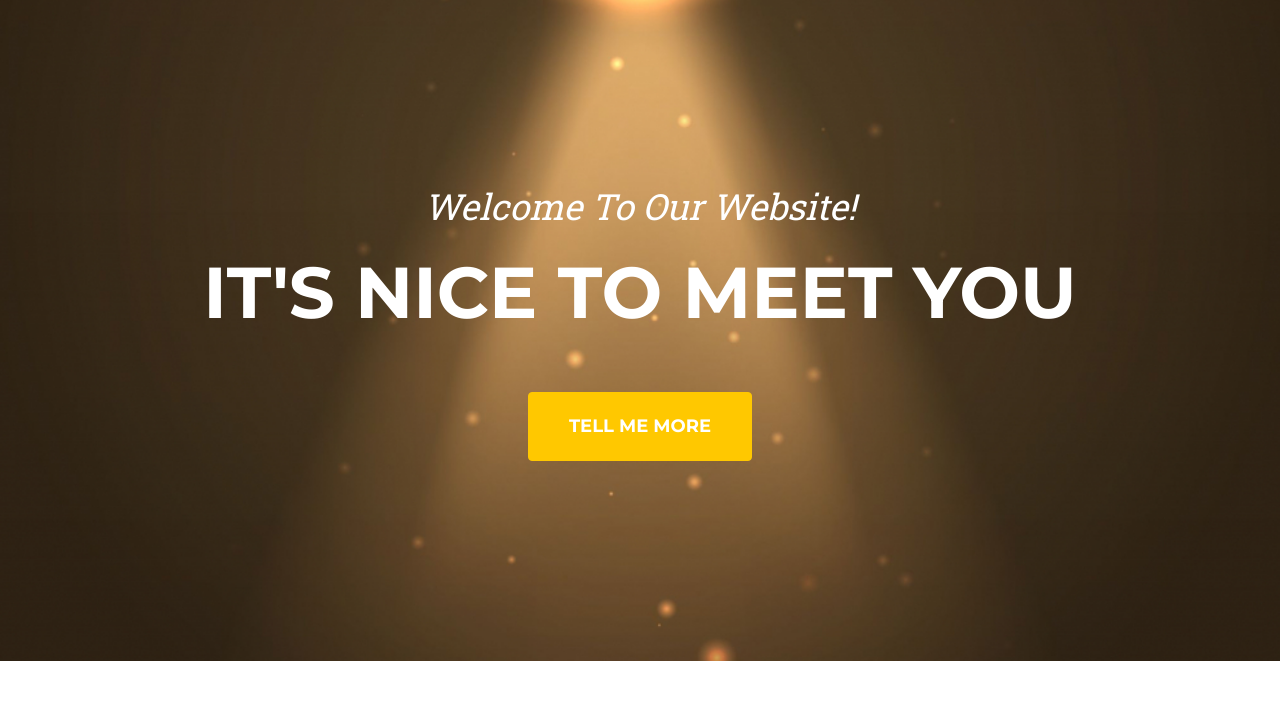
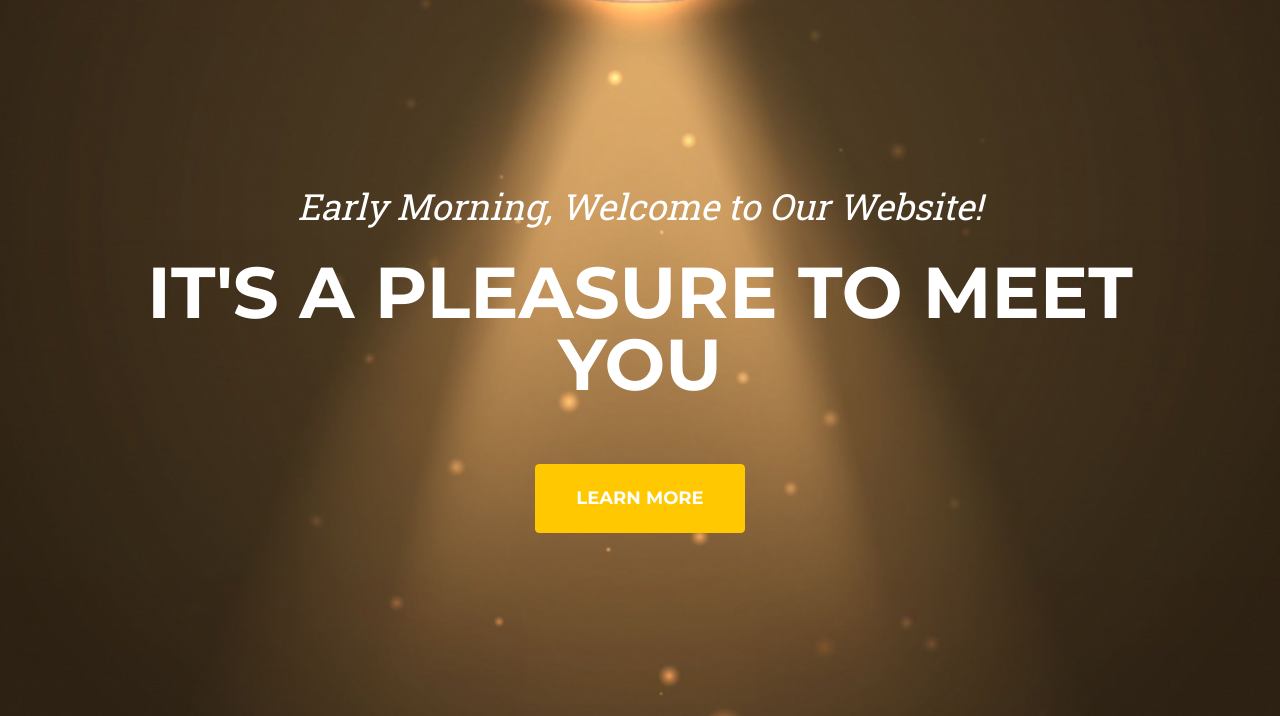
Before and after one commit to marilynformentiera/a2l-website, a plain HTML site: page index.html in a window 1280 px wide. Shown: the part 84-800 px from the top of the page. Drawn offline with nearby package versions, Linux system fonts and the light colour scheme.

Commit message:
Added some java and changed header text

```diff
--- a/index.html
+++ b/index.html
@@ -22,7 +22,10 @@
     <!-- Navigation-->
     <nav class="navbar navbar-expand-lg navbar-dark fixed-top" id="mainNav">
         <div class="container">
-            <a class="navbar-brand" href="#page-top"><!--<img src="assets/img/navbar-logo.svg" alt="..." />-->A2L SOLUTIONS | <i class="fa fa-desktop" aria-hidden="true"></i></a>
+            <a class="navbar-brand" href="#page-top">
+                <!--<img src="assets/img/navbar-logo.svg" alt="..." />-->A2L SOLUTIONS | <i class="fa fa-desktop"
+                    aria-hidden="true"></i>
+            </a>
             <button class="navbar-toggler" type="button" data-bs-toggle="collapse" data-bs-target="#navbarResponsive"
                 aria-controls="navbarResponsive" aria-expanded="false" aria-label="Toggle navigation">
                 Menu
@@ -42,9 +45,9 @@
     <!-- Masthead-->
     <header class="masthead">
         <div class="container">
-            <div class="masthead-subheading">Welcome To Our Website!</div>
-            <div class="masthead-heading text-uppercase">It's Nice To Meet You</div>
-            <a class="btn btn-primary btn-xl text-uppercase" href="#services">Tell Me More</a>
+            <div class="masthead-subheading" id="greet"></div>
+            <div class="masthead-heading text-uppercase">It's a Pleasure To Meet You</div>
+            <a class="btn btn-primary btn-xl text-uppercase" href="#services">LEARN MORE</a>
         </div>
     </header>
     <!-- Services-->
@@ -424,10 +427,9 @@
                                     </li>
                                 </ul>
                                 <a href="https://arkenm.github.io/online-magazine/index.html" target="_blank">
-                                    <button class="btn btn-primary btn-xl text-uppercase"
-                                    type="button">
-                                   View Deployment
-                                </button>
+                                    <button class="btn btn-primary btn-xl text-uppercase" type="button">
+                                        View Deployment
+                                    </button>
                                 </a>
 
                             </div>
@@ -447,6 +449,21 @@
     <!-- * * Activate your form at https://startbootstrap.com/solution/contact-forms * *-->
     <!-- * * * * * * * * * * * * * * * * * * * * * * * * * * * * * * * * * * * * * * * *-->
     <script src="https://cdn.startbootstrap.com/sb-forms-latest.js"></script>
+    <script>
+        var today = new Date();
+        var time = today.getHours() + ":" + today.getMinutes() + ":" + today.getSeconds();
+        var greeting
+        if (today.getHours() >= 4 && today.getHours() < 12) {
+            greeting = "Good Morning, Welcome to Our Website!";
+        } else if (today.getHours() >= 12 && today.getHours() < 16) {
+            greeting = "Good Afternoon, Welcome to Our Website!";
+        } else if (today.getHours() >= 16 && today.getHours() < 24) {
+            greeting = "Good Evening, Welcome to Our Website!";
+        } else if (today.getHours() < 4) {
+            greeting = "Early Morning, Welcome to Our Website!";
+        }
+        document.getElementById("greet").innerHTML = greeting;
+    </script>
 </body>
 
 </html>
```
